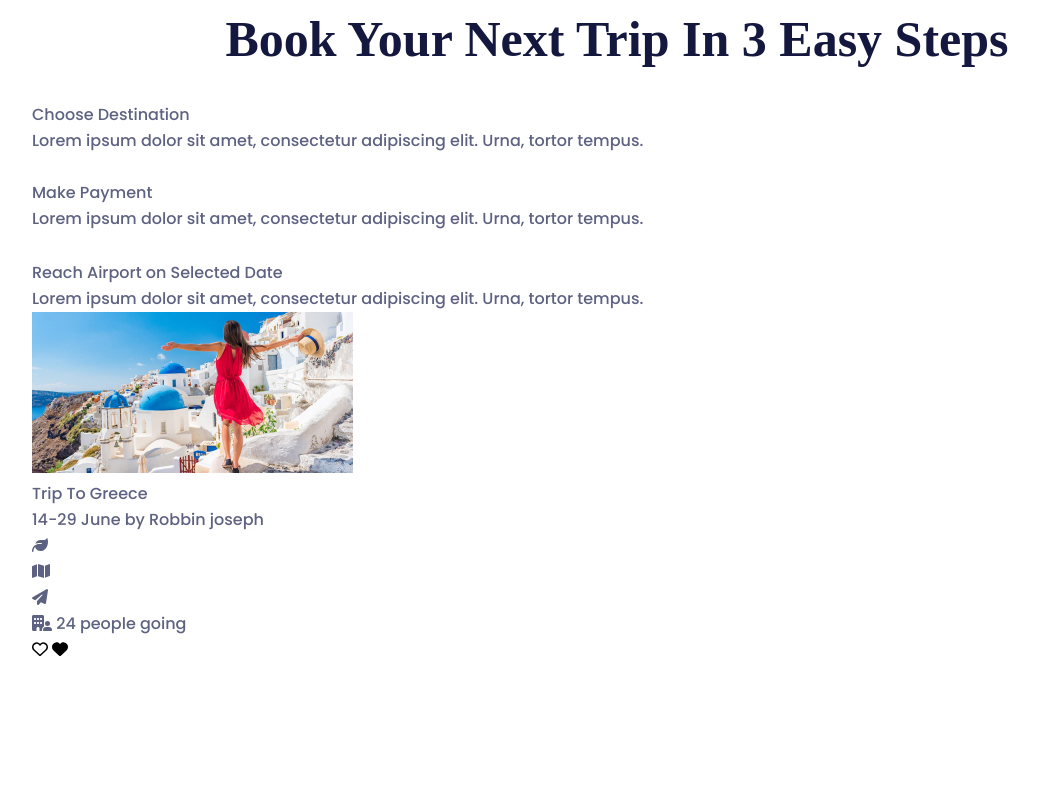
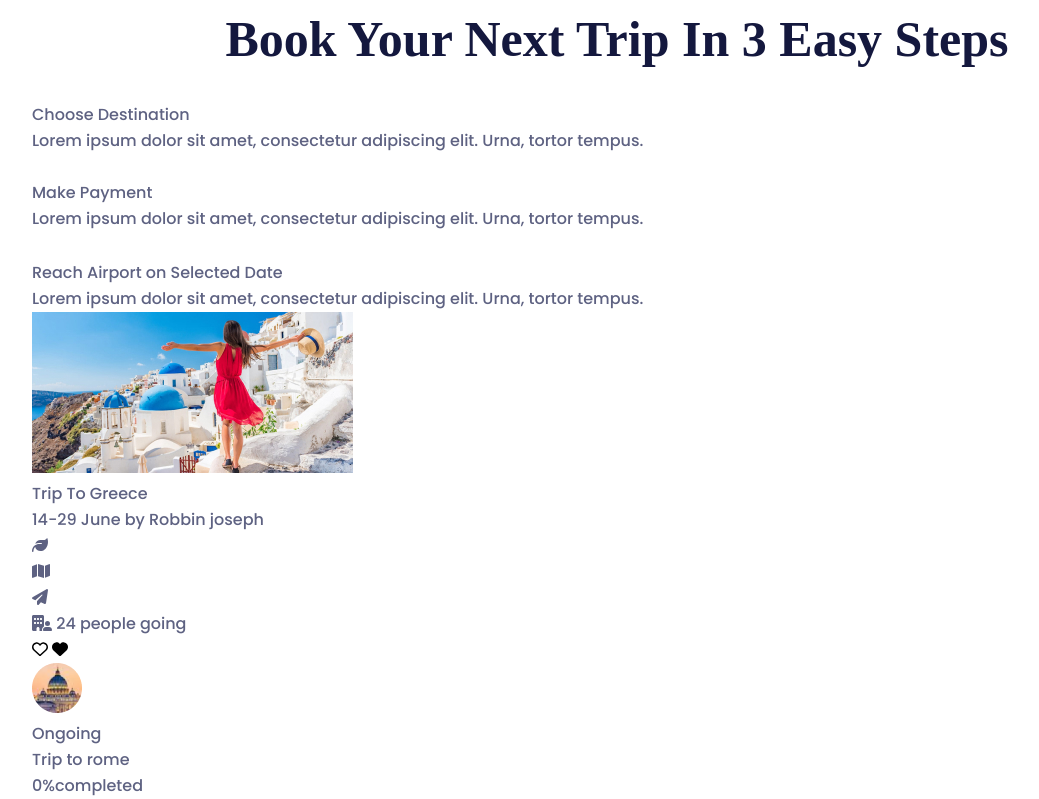
Before and after one commit to alikerocknv/jadoo, a plain HTML site: page index.html in a window 1280 px wide. Shown: the part 2407-3206 px from the top of the page, without its empty margins (23-1062 px from the left). Before the commit the page ends 3070 px from the top, so only its background shows below. Drawn offline with nearby package versions, Linux system fonts and the light colour scheme; a web font is replaced by a local one.

Commit message:
book_a_trip-ongoing HTML

```diff
--- a/index.html
+++ b/index.html
@@ -175,7 +175,17 @@
             <i class="fa-solid fa-heart"></i>
           </button>
         </div>
-        <div class="ongoing"></div>
+        <div class="ongoing">
+          <img src="images/book_ongoing.png" alt="">
+          <div class="desc">
+            <h5>Ongoing</h5>
+            <h4>Trip to rome</h4>
+            <p><span class="percent">0%</span>completed</p>
+            <div class="progress_bar">
+              <div class="bar" data-rate="40"></div>
+            </div>
+          </div>
+        </div>
       </div>
     </section>
     <section class="testimonials"></section>
```
